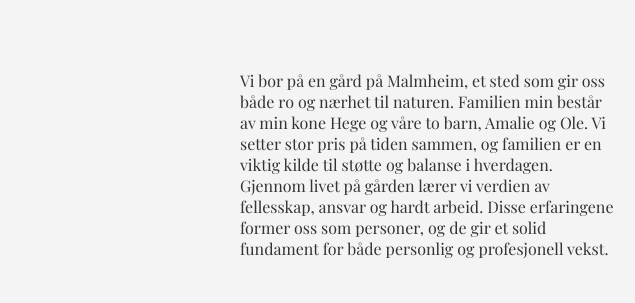
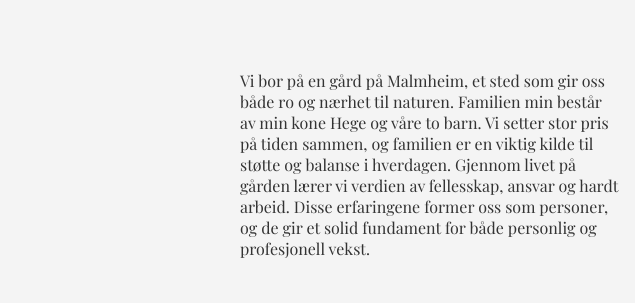
Before and after one commit to DanTerje/DanTerjeWeb, a plain HTML site: page otium.html in a window 1280 px wide. Shown: the part 737-1040 px from the top of the page, 0-635 px from the left. Drawn offline with nearby package versions, Linux system fonts and the light colour scheme.

Commit message:
Update otium.html

```diff
--- a/otium.html
+++ b/otium.html
@@ -159,7 +159,7 @@
         <div class="parallax-content">Kjerne Familien</div>
     </div>
     <div class="text-container">
-        <div class="text-section">Vi bor på en gård på Malmheim, et sted som gir oss både ro og nærhet til naturen. Familien min består av min kone Hege og våre to barn, Amalie og Ole. Vi setter stor pris på tiden sammen, og familien er en viktig kilde til støtte og balanse i hverdagen.
+        <div class="text-section">Vi bor på en gård på Malmheim, et sted som gir oss både ro og nærhet til naturen. Familien min består av min kone Hege og våre to barn. Vi setter stor pris på tiden sammen, og familien er en viktig kilde til støtte og balanse i hverdagen.
 
             Gjennom livet på gården lærer vi verdien av fellesskap, ansvar og hardt arbeid. Disse erfaringene former oss som personer, og de gir et solid fundament for både personlig og profesjonell vekst.</div>
         <img src="bilder/Familie_nar.jpg" alt="Familiebilde">
```
